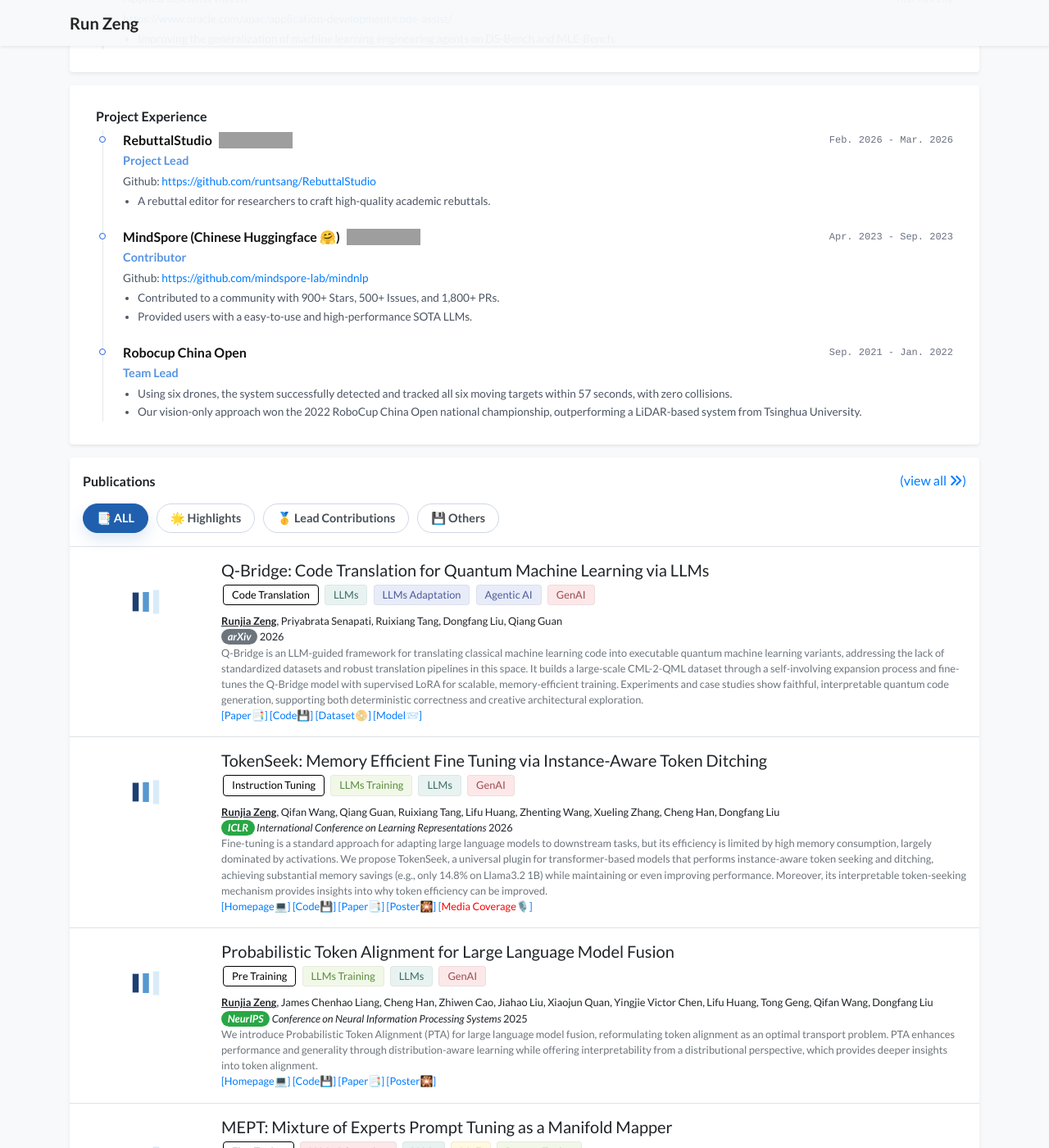
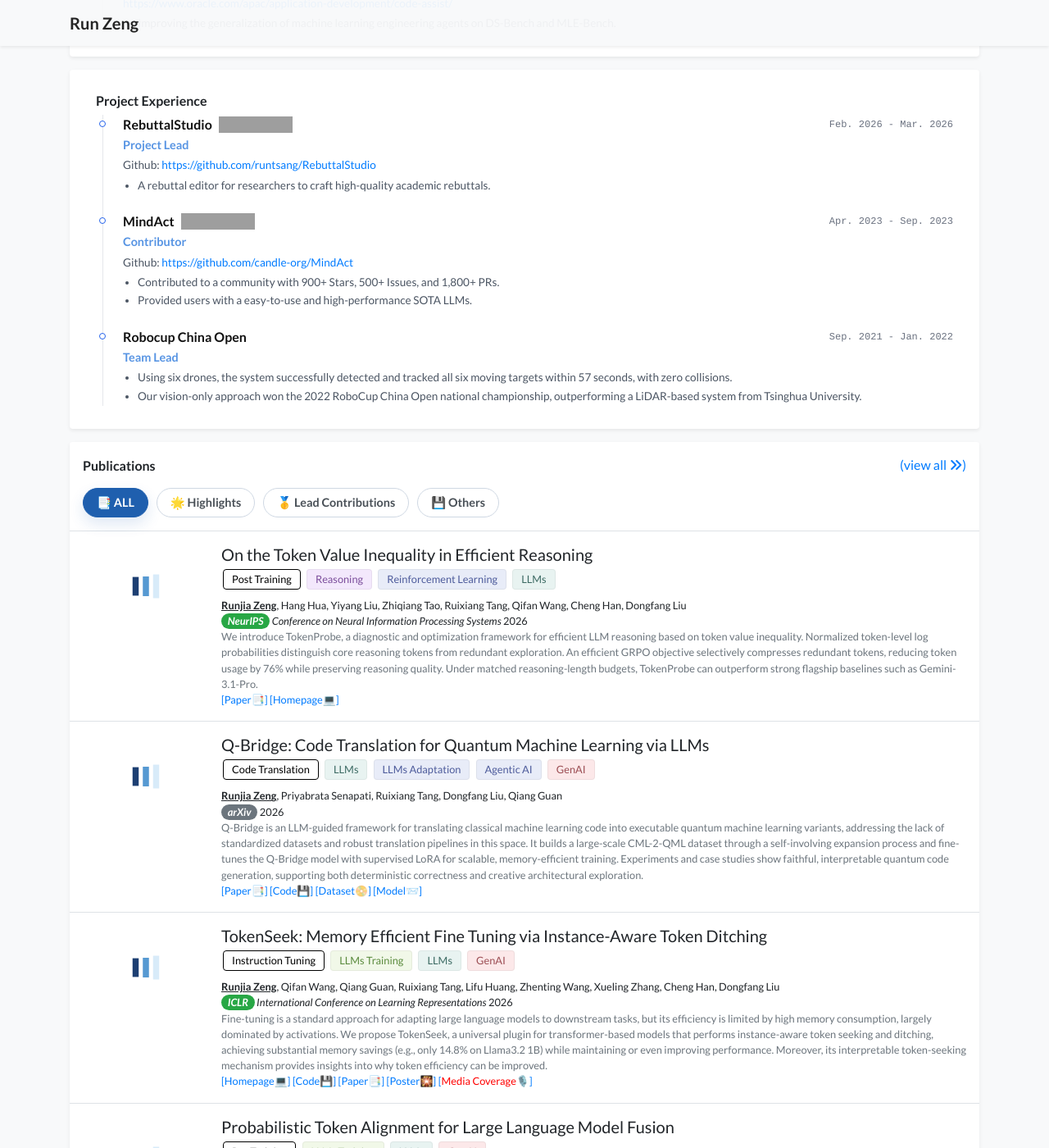
Before and after one commit to runtsang/runtsang.github.io, a Jekyll site: the page built from index.html, in a window 1280 px wide and 1400 px high, scrolled down 1347 px. Shown: the whole window at 82% size. Built offline with Jekyll 4.4.1, drawn with Linux system fonts in a browser that asks for light colours; nearby versions of some CDN libraries; a style sheet for code colours, icons or effects is not loaded; some of the changed text lies outside the part shown; grey boxes are pictures that could not be loaded.

Commit message:
Update research opportunities and add NeurIPS 2026 publication

```diff
--- a/_data/profile.yml
+++ b/_data/profile.yml
@@ -47,7 +47,7 @@
   <div class="status-banner">
     <div style="font-size: 1rem;">🔥</div>
     <div>
-      I am actively looking for research full-time / internship opportunities in Reasoning, RL and Agentic AI for 2027 Spring (internshp) or 2027 Summer (full-time).
+      I am actively looking for full-time / new grad research opportunities in Reasoning, RL and Agentic AI after May 2027.
     </div>
   </div>
 
@@ -87,12 +87,12 @@
     <ul>
       <li>A rebuttal editor for researchers to craft high-quality academic rebuttals.</li>
     </ul>
-- name: MindSpore (Chinese Huggingface 🤗)
-  github_repo: mindspore-lab/mindnlp
+- name: MindAct
+  github_repo: candle-org/MindAct
   position: Contributor
   date: Apr. 2023 - Sep. 2023
   details: >-
-    Github: <a href="https://github.com/mindspore-lab/mindnlp" target="_blank">https://github.com/mindspore-lab/mindnlp</a>
+    Github: <a href="https://github.com/candle-org/MindAct" target="_blank">https://github.com/candle-org/MindAct</a>
     <ul>
       <li>Contributed to a community with 900+ Stars, 500+ Issues, and 1,800+ PRs.</li>
       <li>Provided users with a easy-to-use and high-performance SOTA LLMs. </li>
@@ -121,11 +121,12 @@
 # - name: A quick brown fox jumps over the lazy dog and runs away award
 #   date: 2021
 
-current_working:
-  ongoing:
-    - First-author, Reinforcement Learning, Efficient Reasoning
-
 news:
+  - con: NeurIPS
+    accepted: true
+    link: https://runjia.tech/tokenprobe/
+    title: "One first-author paper accepted to NeurIPS 2026. Back-to-back-to-back acceptances!! 🔍 💎"
+    date: 2026-09-27 08:00:00 -0400
   - con: RIT
     accepted: true
     title: "It was truly a pleasure to be a PAL for RIT INSO '26 and to receive the “Best sPAtuLa” award!! 🐅🌏"
--- a/_includes/widgets/current_working_card.html
+++ /dev/null
@@ -1,78 +0,0 @@
-{% assign alphabet = "A,B,C,D,E,F,G,H,I,J,K,L,M,N,O,P,Q,R,S,T,U,V,W,X,Y,Z" | split: "," %}
-{% assign paper_idx = 0 %}
-<div class="my-3 bg-white shadow-sm rounded-sm">
-    <h6 class="p-3 mb-0 border-bottom border-gray">📂 Work in Progress</h6>
-    <div class="px-3 pb-1">
-        {% if site.data.profile.current_working.ongoing %}
-        <div class="media py-1">
-            <div class="media-body">
-                <div class="my-1">
-                    <span style="color:#fb6a21; font-weight: bold;">[Ongoing]</span>
-                </div>
-                <ul class="mb-1 pl-3 list-unstyled">
-                    {% for raw_item in site.data.profile.current_working.ongoing %}
-                    {% assign parts = raw_item | split: "," %}
-                    <li class="my-2">
-                        <b>Paper {{ alphabet[paper_idx] }}:</b>
-                        {% assign paper_idx = paper_idx | plus: 1 %}
-                        {% for part in parts %}
-                        {% assign tag = part | strip %}
-                        {% if forloop.first %}
-                        <span class="interest-tag tag-black-frame">{{ tag }}</span>
-                        {% else %}
-                        {% assign tag_clean = tag | downcase %}
-                        {% if tag_clean == "llms" %}{% assign color_idx = 1 %}
-                        {% elsif tag_clean == "genai" %}{% assign color_idx = 2 %}
-                        {% elsif tag_clean == "agentic ai" %}{% assign color_idx = 3 %}
-                        {% elsif tag_clean == "llms adptation" %}{% assign color_idx = 4 %}
-                        {% elsif tag_clean == "llms training" %}{% assign color_idx = 5 %}
-                        {% elsif tag_clean == "reasoning" %}{% assign color_idx = 6 %}
-                        {% elsif tag_clean == "rl" %}{% assign color_idx = 7 %}
-                        {% else %}{% assign color_idx = forloop.index | modulo: 7 | plus: 1 %}{% endif %}
-                        <span class="interest-tag tag-monet-{{ color_idx }}">{{ tag }}</span>
-                        {% endif %}
-                        {% endfor %}
-                    </li>
-                    {% endfor %}
-                </ul>
-            </div>
-        </div>
-        {% endif %}
-
-        {% if site.data.profile.current_working.under_review %}
-        <div class="media py-1 border-top border-gray">
-            <div class="media-body">
-                <div class="my-1">
-                    <span style="color:#fb6a21; font-weight: bold;">[Under Review]</span>
-                </div>
-                <ul class="mb-1 pl-3 list-unstyled">
-                    {% for raw_item in site.data.profile.current_working.under_review %}
-                    {% assign parts = raw_item | split: "," %}
-                    <li class="my-2">
-                        <b>Paper {{ alphabet[paper_idx] }}:</b>
-                        {% assign paper_idx = paper_idx | plus: 1 %}
-                        {% for part in parts %}
-                        {% assign tag = part | strip %}
-                        {% if forloop.first %}
-                        <span class="interest-tag tag-black-frame">{{ tag }}</span>
-                        {% else %}
-                        {% assign tag_clean = tag | downcase %}
-                        {% if tag_clean == "llms" %}{% assign color_idx = 1 %}
-                        {% elsif tag_clean == "genai" %}{% assign color_idx = 2 %}
-                        {% elsif tag_clean == "agentic ai" %}{% assign color_idx = 3 %}
-                        {% elsif tag_clean == "llms adptation" %}{% assign color_idx = 4 %}
-                        {% elsif tag_clean == "llms training" %}{% assign color_idx = 5 %}
-                        {% elsif tag_clean == "reasoning" %}{% assign color_idx = 6 %}
-                        {% elsif tag_clean == "rl" %}{% assign color_idx = 7 %}
-                        {% else %}{% assign color_idx = forloop.index | modulo: 7 | plus: 1 %}{% endif %}
-                        <span class="interest-tag tag-monet-{{ color_idx }}">{{ tag }}</span>
-                        {% endif %}
-                        {% endfor %}
-                    </li>
-                    {% endfor %}
-                </ul>
-            </div>
-        </div>
-        {% endif %}
-    </div>
-</div>
--- a/index.html
+++ b/index.html
@@ -30,8 +30,6 @@
 %}
 {% endif %}
 
-{% include widgets/current_working_card.html %}
-
 {% include widgets/honors_service_card.html %}
 
 {% include widgets/about_me_card.html %}
```
Also changed, not shown: _publications/2026/2026-NeurIPS.md (added, +27 -0 lines), assets/images/paper/tokenprobe.png (added).
